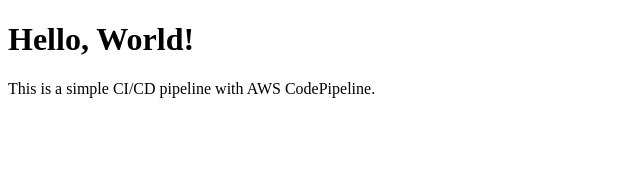
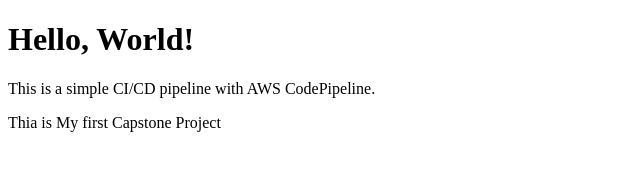
Before and after one commit to Khandelwal05/CodePipelineAWS, a plain HTML site: page index.html in a window 1280 px wide. Shown: the whole page, without its empty margins (0-640 px from the left). Drawn offline with Linux system fonts and the light colour scheme.

Commit message:
Update index.html

```diff
--- a/index.html
+++ b/index.html
@@ -6,6 +6,6 @@
 <body>
     <h1>Hello, World!</h1>
     <p>This is a simple CI/CD pipeline with AWS CodePipeline.</p>
-<!--     <p>Thia is My first Capstone Project</p> -->
+    <p>Thia is My first Capstone Project</p>
 </body>
 </html>
```
